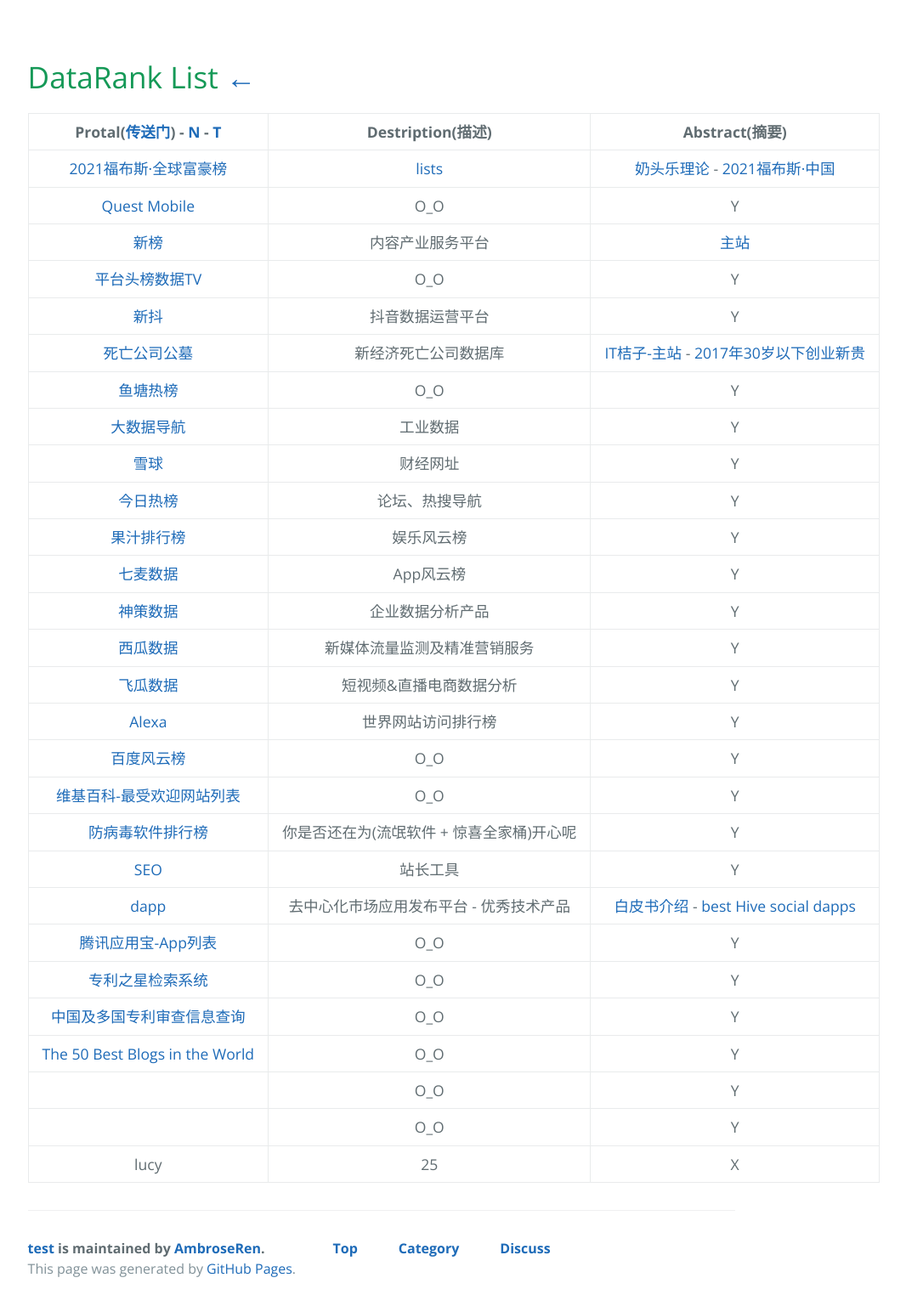
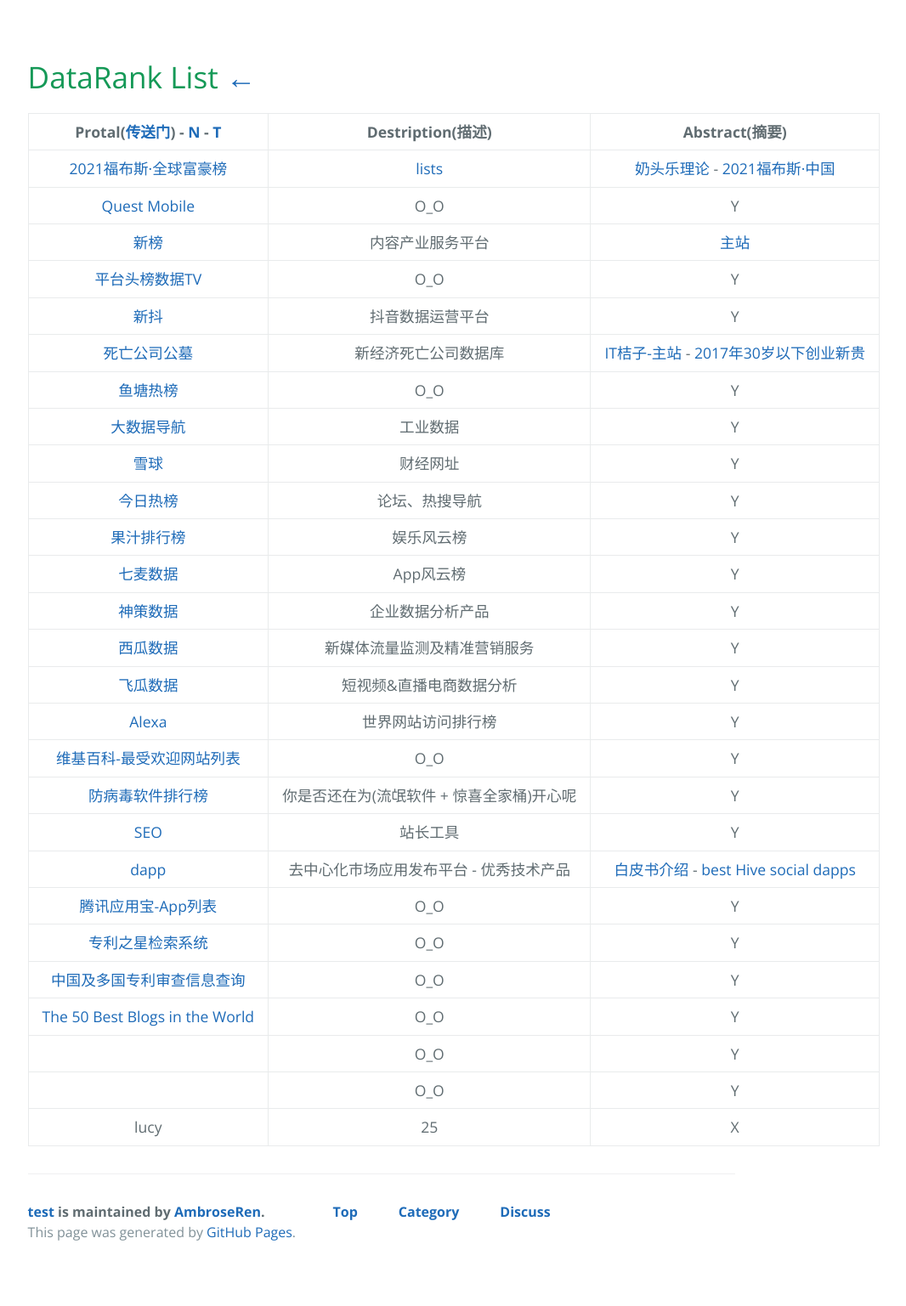
Before and after one commit to AmbroseRen/test, a Jekyll site: the page built from Data/DataRank.md, in a window 1280 px wide. Shown: the whole page at 85% size, without its empty margins (89-1155 px from the left). Built offline with Jekyll 4.4.1, drawn with Linux system fonts in a browser that asks for light colours; our own code applies the rules of GitHub Pages for plain Markdown files; the repository's description, which GitHub fills in, is left out; after the commit the page ends 1494 px from its top, so only the background shows below that.

Commit message:
Update DataRank.md

```diff
--- a/Data/DataRank.md
+++ b/Data/DataRank.md
@@ -23,14 +23,13 @@
 | [西瓜数据](https://data.xiguaji.com/) | 新媒体流量监测及精准营销服务 | Y |
 | [飞瓜数据](https://www.feigua.cn/) | 短视频&直播电商数据分析 | Y |
 | [Alexa](https://www.alexa.com/topsites) | 世界网站访问排行榜 | Y |
-| [百度风云榜](http://top.baidu.com/) | O_O | Y |
 | [维基百科-最受欢迎网站列表](https://zh.wikipedia.org/wiki/%E6%9C%80%E5%8F%97%E6%AC%A2%E8%BF%8E%E7%BD%91%E7%AB%99%E5%88%97%E8%A1%A8) | O_O | Y |
 | [防病毒软件排行榜](https://www.antivirussoftwareguide.com/best-free-antivirus) | 你是否还在为(流氓软件 + 惊喜全家桶)开心呢 | Y |
 | [SEO](https://www.aizhan.com/cha/www.icantv.cn/) | 站长工具 | Y |
 | [dapp](https://www.dapp.com/) | 去中心化市场应用发布平台 - 优秀技术产品 | [白皮书介绍](https://www.dapp.com/token/Dapp_WhitePaper_cn.pdf) - [best Hive social dapps](https://www.dapp.com/store/hive-social) |
 | [腾讯应用宝-App列表](https://sj.qq.com/myapp/category.htm?orgame=1&categoryId=102) | O_O | Y |
 | [专利之星检索系统](http://www.patentstar.cn/frmLogin.aspx) | O_O | Y |
-| [中国及多国专利审查信息查询](http://cpquery.sipo.gov.cn/txnIndex.do) | O_O | Y |
+| [中国及多国专利审查信息查询](http://cpquery.cnipa.gov.cn/) | O_O | Y |
 | [The 50 Best Blogs in the World](https://detailed.com/50/) | O_O | Y |
 | []() | O_O | Y |
 | []() | O_O | Y |
```
